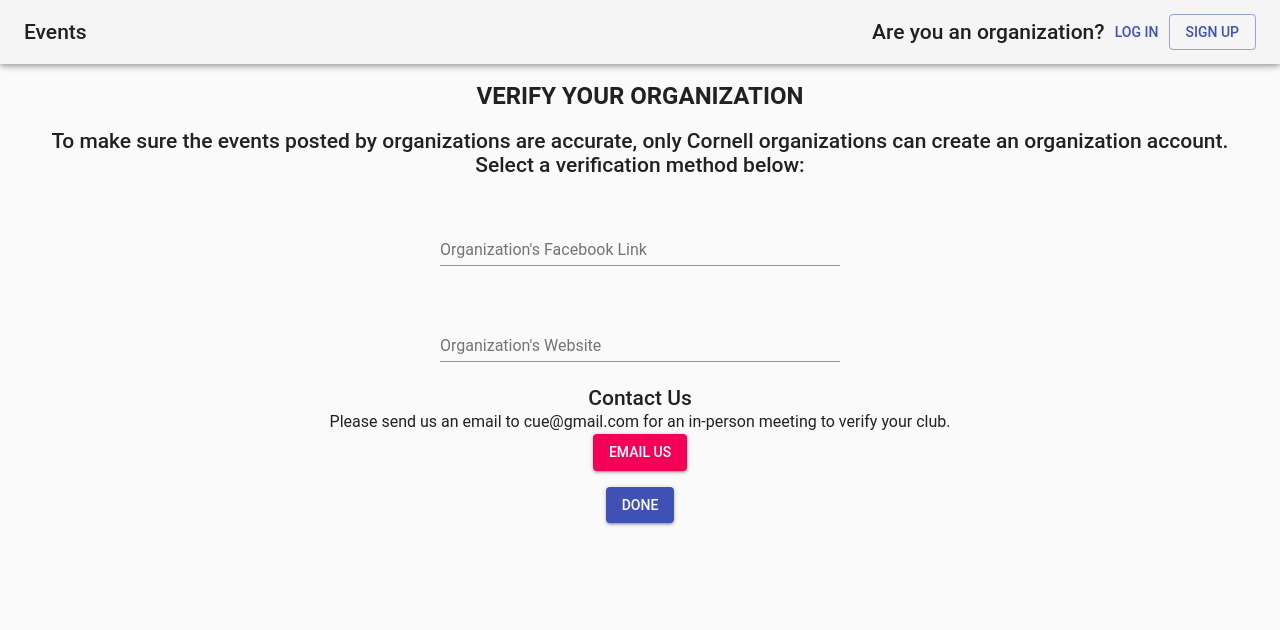
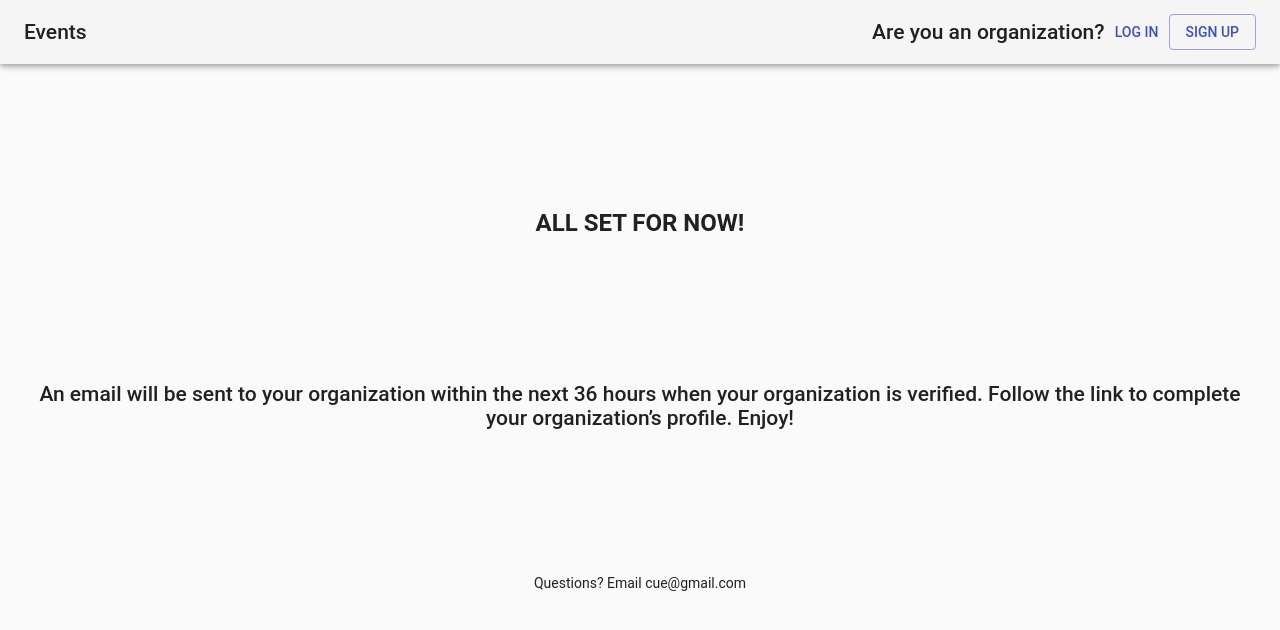
Before and after one commit to cornell-dti/events-site, a React (Create React App) app: page / in a window 1280 px wide. Shown: the top 630 px of the page. Built offline with nearby package versions, Linux system fonts and the light colour scheme.

Commit message:
Verify complete page

```diff
--- a/src/App.js
+++ b/src/App.js
@@ -9,6 +9,7 @@ import CreateOrg from "./CreateOrg";
 import SelectTags from "./SelectTags";
 import VerifyCornellStatus from "./VerifyCornellStatus";
 import VerifyOrg from "./VerifyOrg";
+import VerifyDone from "./VerifyDone";
 
 class App extends Component
 {
@@ -36,7 +37,7 @@ class App extends Component
 						</Toolbar>
 					</AppBar>
 					<div className={classes.appBarSpace} />
-					<VerifyOrg />
+					<VerifyDone />
 				</div>
 			</React.Fragment>
 		);
--- /dev/null
+++ b/src/VerifyDone.js
@@ -0,0 +1,23 @@
+import React, {Component} from 'react';
+import {withStyles} from "@material-ui/core";
+import Onboarding from "./components/Onboarding";
+import Typography from "@material-ui/core/Typography/Typography";
+
+class VerifyDone extends Component
+{
+	render()
+	{
+		const {classes} = this.props;
+		return (
+			<Onboarding title={"ALL SET FOR NOW!"} body={"An email will be sent to your organization within the next 36 hours when your organization is verified. Follow the link to complete your organization’s profile. Enjoy!"}>
+				<Typography variant={"body1"}>
+					Questions? Email cue@gmail.com
+				</Typography>
+			</Onboarding>
+		)
+	}
+}
+
+const styles = (theme) => ({});
+
+export default withStyles(styles)(VerifyDone);
--- a/src/components/Onboarding.js
+++ b/src/components/Onboarding.js
@@ -17,9 +17,11 @@ class Onboarding extends Component
 					{this.props.body}
 				</Typography>
 				{this.props.children}
-				<Button color={"primary"} variant={"contained"} className={classes.spaced} >
-					{this.props.button}
-				</Button>
+				{this.props.button !== undefined
+					? <Button color={"primary"} variant={"contained"} className={classes.spaced} >
+						{this.props.button}
+					</Button>
+					: null}
 			</div>
 		);
 	}
@@ -28,10 +30,11 @@ class Onboarding extends Component
 
 const styles = (theme) => ({
 	root: {
-		flexGrow: 1,
+		height: '80vh',
 		display: 'flex',
 		flexDirection: 'column',
 		alignItems: 'center',
+		justifyContent: 'space-evenly',
 		margin: theme.spacing.unit * 2
 	},
 	title: {
```
